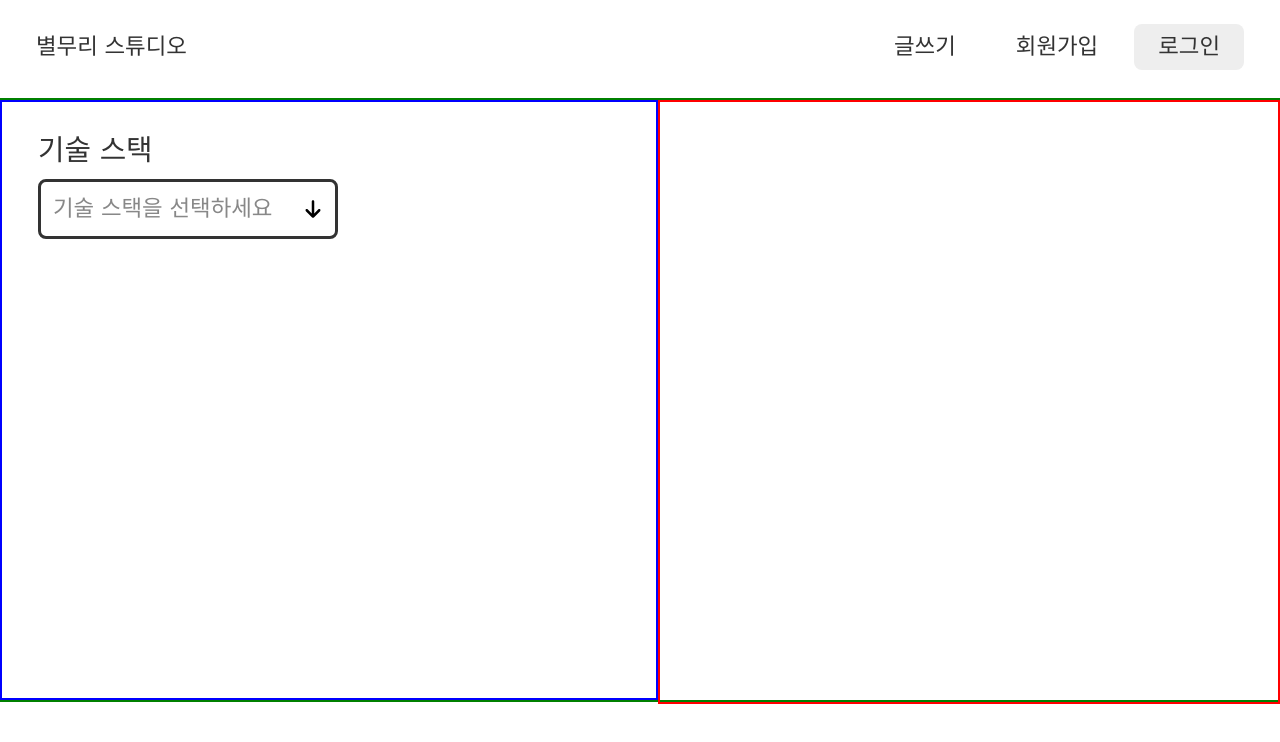
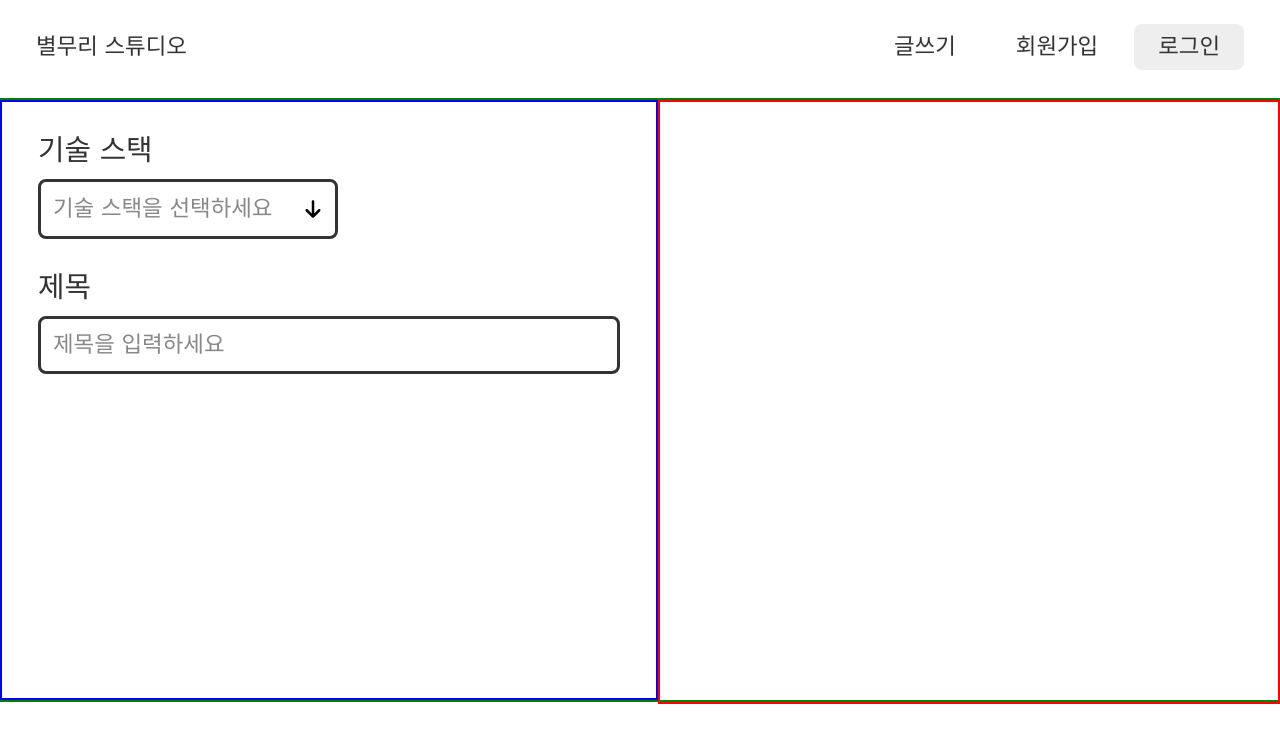
Before and after one commit to helloworld442/code-review-mono-repo, a React (Vite) app: page /write in a window 1280 px wide. Shown: the top 742 px of the page. Built offline with nearby package versions, Linux system fonts and the light colour scheme.

Commit message:
feat : feat input component and design #25

```diff
--- a/src/features/review/component/ReviewForm.jsx
+++ b/src/features/review/component/ReviewForm.jsx
@@ -1,14 +1,21 @@
 import { useState } from "react";
-import { ReviewSelect } from "../../ui";
+import { ReviewInput, ReviewSelect } from "../../ui";
 import "./ReviewForm.scss";
 
 const ReviewForm = () => {
   const skillOptions = ["JavaScript", "Node Js", "React Js"];
-  const [form, setForm] = useState({ skill: "" });
-  const [errors, setErrors] = useState({ skill: "" });
+  const [form, setForm] = useState({ skill: "", title: "" });
+  const [errors, setErrors] = useState({ skill: "", title: "" });
 
   const validateSkill = (skill) => {
     if (skill.trim() === "") return "기술 스택을 입력해주세요";
+    return "";
+  };
+
+  const validateTitle = (title) => {
+    if (title.trim() === "") return "제목을 입력해주세요";
+    if (title.length < 15) return "제목의 길이를 (15~30)자로 맞춰주세요";
+    if (title.length > 30) return "제목의 길이를 (15~30)자로 맞춰주세요";
     return "";
   };
 
@@ -18,13 +25,20 @@ const ReviewForm = () => {
     setErrors((prev) => ({ ...prev, [name]: "" }));
   };
 
+  const onChangeInput = (e) => {
+    const { name, value } = e.target;
+    setForm((prev) => ({ ...prev, [name]: value }));
+    setErrors((prev) => ({ ...prev, [name]: "" }));
+  };
+
   const onSubmitReview = (e) => {
     e.preventDefault();
 
     const skillError = validateSkill(form.skill);
+    const titleError = validateTitle(form.title);
 
     if (skillError) {
-      setErrors({ skill: skillError });
+      setErrors({ skill: skillError, title: titleError });
       return;
     }
   };
@@ -42,6 +56,14 @@ const ReviewForm = () => {
           options={skillOptions}
           onSelect={onChangeSelect}
         />
+        <ReviewInput
+          name="title"
+          label="제목"
+          value={form.title}
+          error={errors.title}
+          onInput={onChangeInput}
+          placeholder="제목을 입력하세요"
+        />
       </div>
 
       {/* 리뷰에서 정보 입력 영역 (코드) */}
--- a/src/features/ui/index.js
+++ b/src/features/ui/index.js
@@ -2,3 +2,4 @@ export * from "./layout/Layout";
 export * from "./header/Header";
 export * from "./tag/Tag";
 export * from "./select/ReviewSelect";
+export * from "./input/ReviewInput";
--- /dev/null
+++ b/src/features/ui/input/Input.jsx
@@ -0,0 +1,18 @@
+import "./Input.scss";
+
+const Input = ({ children, label }) => {
+  return (
+    <div className="input">
+      <label className="input-label">{label}</label>
+      {children}
+    </div>
+  );
+};
+
+const InputValue = ({ ...rest }) => {
+  return <input className="input-value" {...rest} />;
+};
+
+Input.Value = InputValue;
+
+export default Input;
--- /dev/null
+++ b/src/features/ui/input/Input.scss
@@ -0,0 +1,27 @@
+.input {
+  width: 100%;
+}
+
+.input-label {
+  display: inline-block;
+  margin-bottom: 12px;
+  font-size: 1.8rem;
+  font-weight: bold;
+  color: #333;
+}
+
+.input-value {
+  width: 100%;
+  padding: 12px;
+  box-sizing: border-box;
+  border: 3px solid #333;
+  border-radius: 8px;
+  outline: none;
+  font-size: 1.4rem;
+  font-weight: bold;
+  color: #333;
+
+  &::placeholder {
+    color: #888;
+  }
+}
--- /dev/null
+++ b/src/features/ui/input/ReviewInput.jsx
@@ -0,0 +1,17 @@
+import Input from "./Input";
+
+const ReviewInput = ({ name, label, value, error, onInput, placeholder }) => {
+  return (
+    <Input label={label}>
+      <Input.Value
+        name={name}
+        value={value}
+        error={error}
+        onChange={onInput}
+        placeholder={placeholder}
+      />
+    </Input>
+  );
+};
+
+export { ReviewInput };
--- a/src/features/ui/select/Select.scss
+++ b/src/features/ui/select/Select.scss
@@ -1,5 +1,6 @@
 .select {
   width: 300px;
+  margin-bottom: 36px;
 }
 
 .select-label {
```
